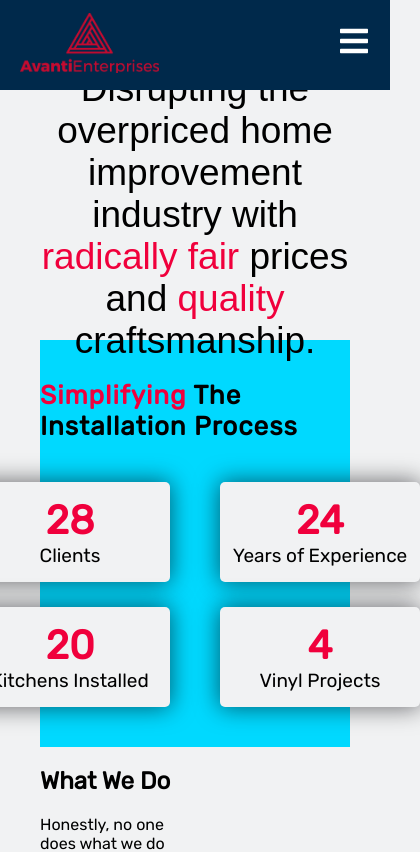
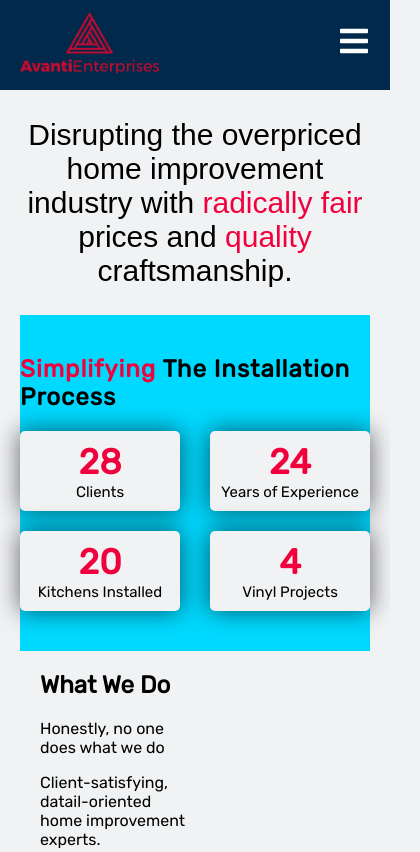
Before and after one commit to propitive/avanti-enterprises, a React (Create React App) app: page /about-us in a window 390 px wide. Shown: the top 852 px of the page, 420 px wide, since content can reach past the window. Built offline with nearby package versions, Linux system fonts and the light colour scheme; a web font is replaced by a local one.

Commit message:
most of about page is responsive on tablet

```diff
--- a/src/components/About/About.css
+++ b/src/components/About/About.css
@@ -162,6 +162,10 @@
 @media screen and (max-width: 950px) {
   .about__showcase {
     background-color: yellow;
+    width: calc(100% - 40px);
+  }
+  .about__header {
+    width: calc(100% - 40px);
   }
 }
 
@@ -204,6 +208,9 @@
   .about__showcase {
     background-color: brown;
   }
+  .about__header {
+    height: 225px;
+  }
   .about__showcase-header {
     font-size: 32px;
   }
@@ -219,6 +226,9 @@
   }
   .about__showcase-header {
     font-size: 30px;
+  }
+  .about__header__subtitle {
+    font-size: 33px;
   }
   .about__showcase-items {
     width: 450px;
@@ -239,6 +249,21 @@
   }
   .about__showcase-header {
     font-size: 28px;
+    margin: 0 0 30px;
+  }
+  .about__header__subtitle {
+    font-size: 30px;
+  }
+  .about__showcase-items {
+    width: 425px;
+    height: 200px;
+  }
+  .about__showcase-item {
+    width: 160px;
+    height: 80px;
+  }
+  .about__showcase-item__subtitle {
+    font-size: 17px;
   }
 }
 
@@ -248,11 +273,32 @@
   }
   .about__showcase-header {
     font-size: 26px;
+    margin: 0 0 20px;
+  }
+  .about__showcase-items {
+    width: 400px;
   }
 }
 
-@media screen and (max-width: 480px) {
+@media screen and (max-width: 565px) {
   .about__showcase {
     background-color: rgb(0, 217, 255);
   }
+  .about__showcase-header {
+    font-size: 24px;
+  }
+  .about__showcase-items {
+    width: 350px;
+    height: 180px;
+  }
+  .about__showcase-item {
+    width: 140px;
+    height: 70px;
+  }
+  .about__showcase-item__title {
+    font-size: 35px;
+  }
+  .about__showcase-item__subtitle {
+    font-size: 15px;
+  }
 }
```
